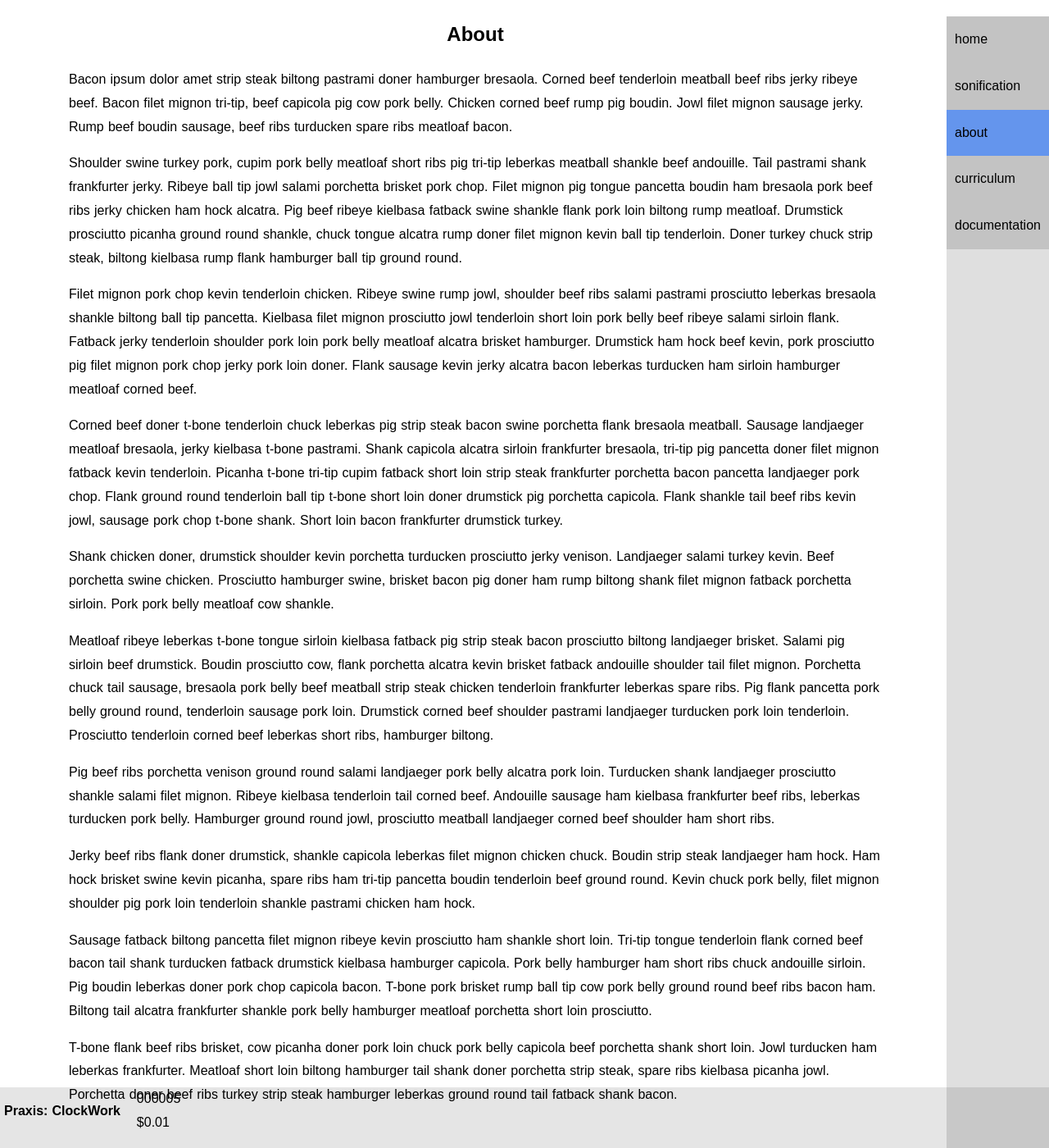
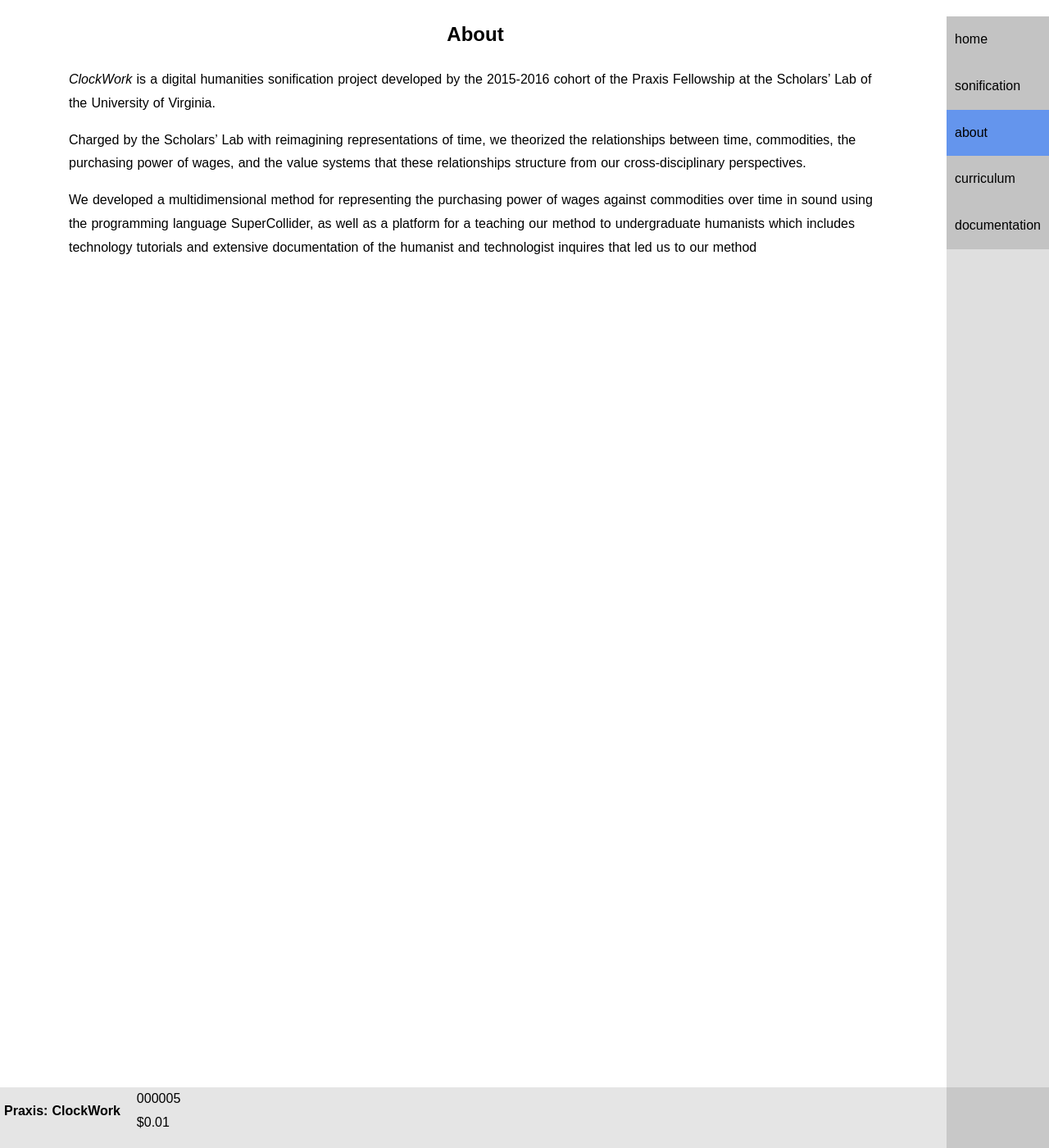
Before and after one commit to scholarslab/clockwork, a Jekyll site: the page built from about.md, in a window 1280 px wide and 1400 px high. Shown: the whole window at 82% size. Built offline with Jekyll 4.4.1, drawn with Linux system fonts in a browser that asks for light colours; some web fonts are replaced.

Commit message:
added Rachel's content to about page

```diff
--- a/about.md
+++ b/about.md
@@ -5,22 +5,8 @@ permalink: /about/
 bodyclass: aboutpage
 ---
 
-Bacon ipsum dolor amet strip steak biltong pastrami doner hamburger bresaola. Corned beef tenderloin meatball beef ribs jerky ribeye beef. Bacon filet mignon tri-tip, beef capicola pig cow pork belly. Chicken corned beef rump pig boudin. Jowl filet mignon sausage jerky. Rump beef boudin sausage, beef ribs turducken spare ribs meatloaf bacon.
+*ClockWork* is a digital humanities sonification project developed by the 2015-2016 cohort of the Praxis Fellowship at the Scholars’ Lab of the University of Virginia.
 
-Shoulder swine turkey pork, cupim pork belly meatloaf short ribs pig tri-tip leberkas meatball shankle beef andouille. Tail pastrami shank frankfurter jerky. Ribeye ball tip jowl salami porchetta brisket pork chop. Filet mignon pig tongue pancetta boudin ham bresaola pork beef ribs jerky chicken ham hock alcatra. Pig beef ribeye kielbasa fatback swine shankle flank pork loin biltong rump meatloaf. Drumstick prosciutto picanha ground round shankle, chuck tongue alcatra rump doner filet mignon kevin ball tip tenderloin. Doner turkey chuck strip steak, biltong kielbasa rump flank hamburger ball tip ground round.
+Charged by the Scholars’ Lab with reimagining representations of time, we theorized the relationships between time, commodities, the purchasing power of wages, and the value systems that these relationships structure from our cross-disciplinary perspectives.
 
-Filet mignon pork chop kevin tenderloin chicken. Ribeye swine rump jowl, shoulder beef ribs salami pastrami prosciutto leberkas bresaola shankle biltong ball tip pancetta. Kielbasa filet mignon prosciutto jowl tenderloin short loin pork belly beef ribeye salami sirloin flank. Fatback jerky tenderloin shoulder pork loin pork belly meatloaf alcatra brisket hamburger. Drumstick ham hock beef kevin, pork prosciutto pig filet mignon pork chop jerky pork loin doner. Flank sausage kevin jerky alcatra bacon leberkas turducken ham sirloin hamburger meatloaf corned beef.
-
-Corned beef doner t-bone tenderloin chuck leberkas pig strip steak bacon swine porchetta flank bresaola meatball. Sausage landjaeger meatloaf bresaola, jerky kielbasa t-bone pastrami. Shank capicola alcatra sirloin frankfurter bresaola, tri-tip pig pancetta doner filet mignon fatback kevin tenderloin. Picanha t-bone tri-tip cupim fatback short loin strip steak frankfurter porchetta bacon pancetta landjaeger pork chop. Flank ground round tenderloin ball tip t-bone short loin doner drumstick pig porchetta capicola. Flank shankle tail beef ribs kevin jowl, sausage pork chop t-bone shank. Short loin bacon frankfurter drumstick turkey.
-
-Shank chicken doner, drumstick shoulder kevin porchetta turducken prosciutto jerky venison. Landjaeger salami turkey kevin. Beef porchetta swine chicken. Prosciutto hamburger swine, brisket bacon pig doner ham rump biltong shank filet mignon fatback porchetta sirloin. Pork pork belly meatloaf cow shankle.
-
-Meatloaf ribeye leberkas t-bone tongue sirloin kielbasa fatback pig strip steak bacon prosciutto biltong landjaeger brisket. Salami pig sirloin beef drumstick. Boudin prosciutto cow, flank porchetta alcatra kevin brisket fatback andouille shoulder tail filet mignon. Porchetta chuck tail sausage, bresaola pork belly beef meatball strip steak chicken tenderloin frankfurter leberkas spare ribs. Pig flank pancetta pork belly ground round, tenderloin sausage pork loin. Drumstick corned beef shoulder pastrami landjaeger turducken pork loin tenderloin. Prosciutto tenderloin corned beef leberkas short ribs, hamburger biltong.
-
-Pig beef ribs porchetta venison ground round salami landjaeger pork belly alcatra pork loin. Turducken shank landjaeger prosciutto shankle salami filet mignon. Ribeye kielbasa tenderloin tail corned beef. Andouille sausage ham kielbasa frankfurter beef ribs, leberkas turducken pork belly. Hamburger ground round jowl, prosciutto meatball landjaeger corned beef shoulder ham short ribs.
-
-Jerky beef ribs flank doner drumstick, shankle capicola leberkas filet mignon chicken chuck. Boudin strip steak landjaeger ham hock. Ham hock brisket swine kevin picanha, spare ribs ham tri-tip pancetta boudin tenderloin beef ground round. Kevin chuck pork belly, filet mignon shoulder pig pork loin tenderloin shankle pastrami chicken ham hock.
-
-Sausage fatback biltong pancetta filet mignon ribeye kevin prosciutto ham shankle short loin. Tri-tip tongue tenderloin flank corned beef bacon tail shank turducken fatback drumstick kielbasa hamburger capicola. Pork belly hamburger ham short ribs chuck andouille sirloin. Pig boudin leberkas doner pork chop capicola bacon. T-bone pork brisket rump ball tip cow pork belly ground round beef ribs bacon ham. Biltong tail alcatra frankfurter shankle pork belly hamburger meatloaf porchetta short loin prosciutto.
-
-T-bone flank beef ribs brisket, cow picanha doner pork loin chuck pork belly capicola beef porchetta shank short loin. Jowl turducken ham leberkas frankfurter. Meatloaf short loin biltong hamburger tail shank doner porchetta strip steak, spare ribs kielbasa picanha jowl. Porchetta doner beef ribs turkey strip steak hamburger leberkas ground round tail fatback shank bacon.
+We developed a multidimensional method for representing the purchasing power of wages against commodities over time in sound using the programming language SuperCollider, as well as a platform for a teaching our method to undergraduate humanists which includes technology tutorials and extensive documentation of the humanist and technologist inquires that led us to our method
```
